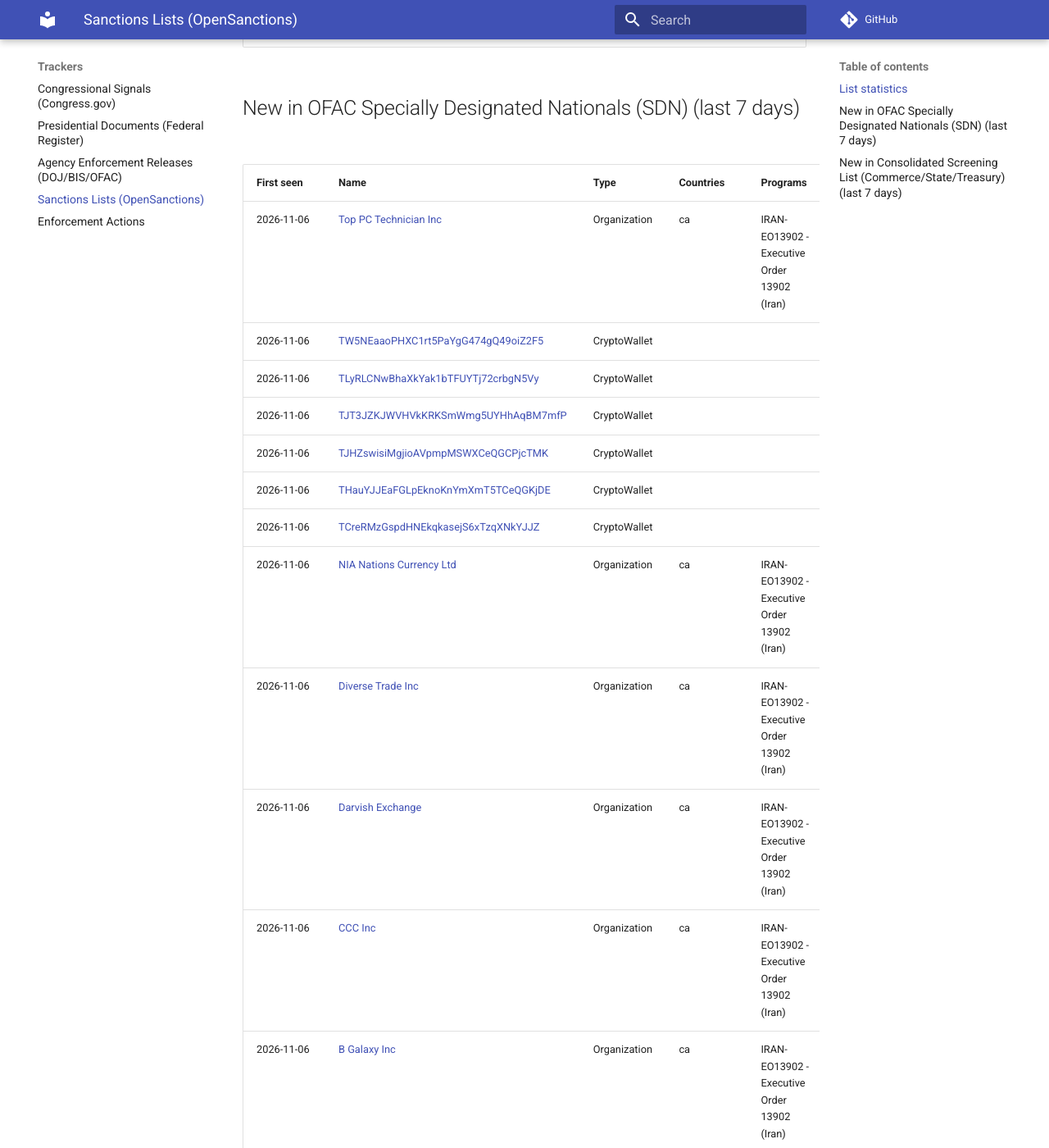
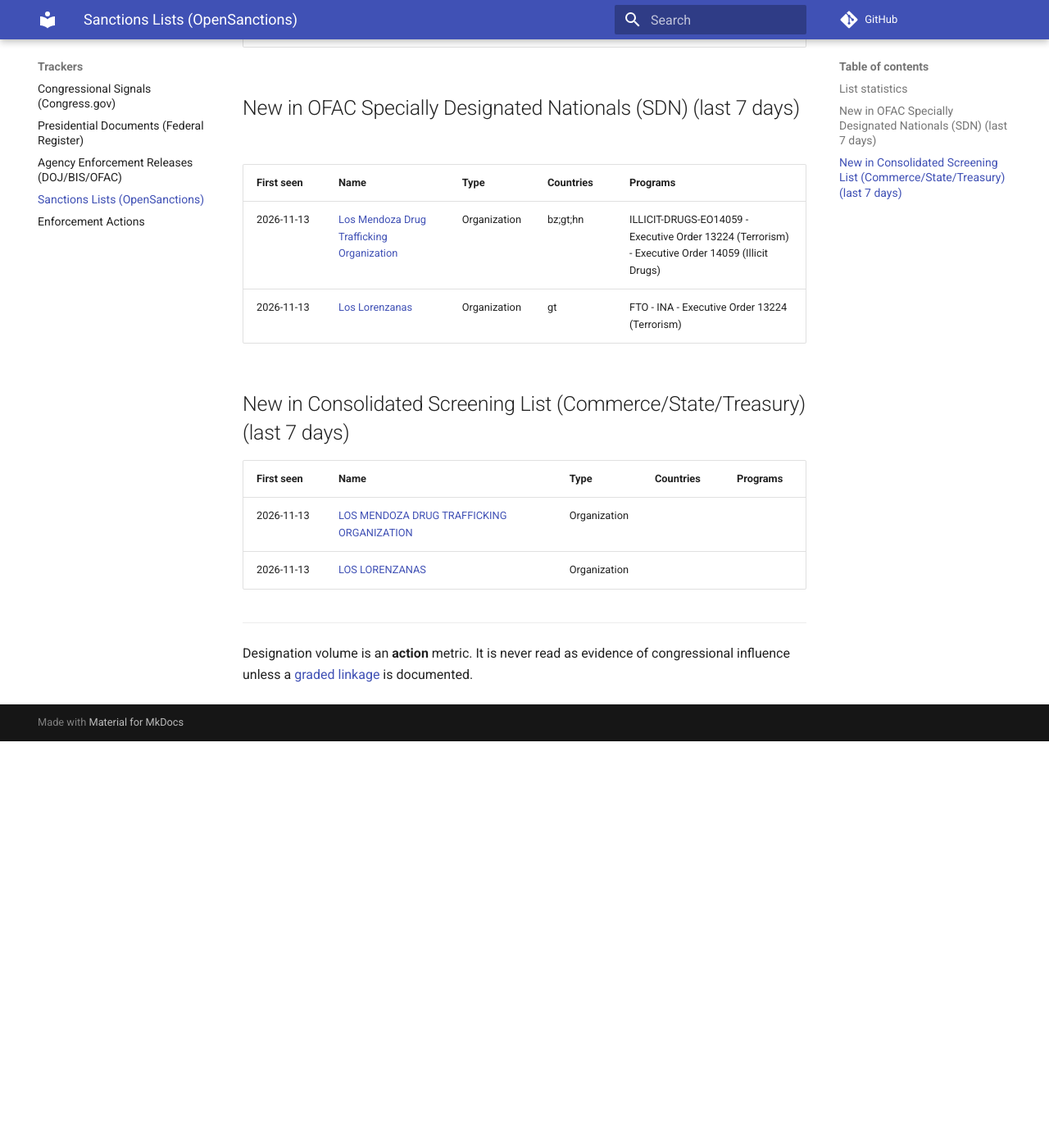
Before and after one commit to felipelago17/Congressional-Influence-Sanctions-Export-Controls, an MkDocs documentation site: the page built from docs/trackers/sanctions-data.md, in a window 1280 px wide and 1400 px high, scrolled down 648 px. Shown: the whole window at 82% size. Built offline with MkDocs 1.6.1 and Material for MkDocs 9.7.7, drawn with Linux system fonts in a browser that asks for light colours; comment, search, counter and statistics services are not loaded; after the commit the page ends 1552 px from its top, so only the background shows below that; some of the changed text lies outside the part shown.

Commit message:
data: sanctions lists 2026-11-14

```diff
--- a/docs/trackers/sanctions-data.md
+++ b/docs/trackers/sanctions-data.md
@@ -1,46 +1,29 @@
 # Sanctions and export-control lists (OpenSanctions)
 
-*Auto-generated 2026-11-13 15:40 UTC. Statistics and new listings from [OpenSanctions](https://www.opensanctions.org/) bulk data (CC BY-NC 4.0), which mirrors the official OFAC and BIS publications. Always verify against the issuing agency before acting. Not legal advice.*
+*Auto-generated 2026-11-14 14:26 UTC. Statistics and new listings from [OpenSanctions](https://www.opensanctions.org/) bulk data (CC BY-NC 4.0), which mirrors the official OFAC and BIS publications. Always verify against the issuing agency before acting. Not legal advice.*
 
 ## List statistics
 
 | List | Entities | Last change | New in last 7 days |
 |---|---|---|---|
-| [OFAC Specially Designated Nationals (SDN)](https://www.opensanctions.org/datasets/us_ofac_sdn/) | 72987 | 2026-11-09 | 14 |
+| [OFAC Specially Designated Nationals (SDN)](https://www.opensanctions.org/datasets/us_ofac_sdn/) | 72994 | 2026-11-13 | 2 |
 | [OFAC Consolidated (non-SDN) List](https://www.opensanctions.org/datasets/us_ofac_cons/) | 2064 | 2026-11-04 | 0 |
 | [BIS Denied Persons List](https://www.opensanctions.org/datasets/us_bis_denied/) | 876 | 2026-11-11 | 0 |
-| [Consolidated Screening List (Commerce/State/Treasury)](https://www.opensanctions.org/datasets/us_trade_csl/) | 30659 | 2026-11-06 | 7 |
+| [Consolidated Screening List (Commerce/State/Treasury)](https://www.opensanctions.org/datasets/us_trade_csl/) | 30659 | 2026-11-13 | 2 |
 
 ## New in OFAC Specially Designated Nationals (SDN) (last 7 days)
 
 | First seen | Name | Type | Countries | Programs |
 |---|---|---|---|---|
-| 2026-11-06 | [Top PC Technician Inc](https://www.opensanctions.org/entities/ofac-59097/) | Organization | ca | IRAN-EO13902 - Executive Order 13902 (Iran) |
-| 2026-11-06 | [TW5NEaaoPHXC1rt5PaYgG474gQ49oiZ2F5](https://www.opensanctions.org/entities/ofac-1d189391c0584843fb88a1f295c2c419dbc06c53/) | CryptoWallet |  |  |
-| 2026-11-06 | [TLyRLCNwBhaXkYak1bTFUYTj72crbgN5Vy](https://www.opensanctions.org/entities/ofac-2eaca34b5b79d8ec3f991eb9b2f7114c0bbaf3ea/) | CryptoWallet |  |  |
-| 2026-11-06 | [TJT3JZKJWVHVkKRKSmWmg5UYHhAqBM7mfP](https://www.opensanctions.org/entities/ofac-4b0c72f61331b648b9ee5aeabd7397959d0f930b/) | CryptoWallet |  |  |
-| 2026-11-06 | [TJHZswisiMgjioAVpmpMSWXCeQGCPjcTMK](https://www.opensanctions.org/entities/ofac-2c73c3d640c471b297acb5a38a936167d96cb6c2/) | CryptoWallet |  |  |
-| 2026-11-06 | [THauYJJEaFGLpEknoKnYmXmT5TCeQGKjDE](https://www.opensanctions.org/entities/ofac-0a2dc1ed9f9b1412218cfd3a29f52c83648678b7/) | CryptoWallet |  |  |
-| 2026-11-06 | [TCreRMzGspdHNEkqkasejS6xTzqXNkYJJZ](https://www.opensanctions.org/entities/ofac-f75ad8ee6ed23cd552ce23141c6bf896230f67cb/) | CryptoWallet |  |  |
-| 2026-11-06 | [NIA Nations Currency Ltd](https://www.opensanctions.org/entities/ofac-59092/) | Organization | ca | IRAN-EO13902 - Executive Order 13902 (Iran) |
-| 2026-11-06 | [Diverse Trade Inc](https://www.opensanctions.org/entities/ofac-59091/) | Organization | ca | IRAN-EO13902 - Executive Order 13902 (Iran) |
-| 2026-11-06 | [Darvish Exchange](https://www.opensanctions.org/entities/ofac-59099/) | Organization | ca | IRAN-EO13902 - Executive Order 13902 (Iran) |
-| 2026-11-06 | [CCC Inc](https://www.opensanctions.org/entities/NK-H2kVLXQVkTzmLQKZhAEtYW/) | Organization | ca | IRAN-EO13902 - Executive Order 13902 (Iran) |
-| 2026-11-06 | [B Galaxy Inc](https://www.opensanctions.org/entities/ofac-59094/) | Organization | ca | IRAN-EO13902 - Executive Order 13902 (Iran) |
-| 2026-11-06 | [2397639 Ontario Ltd](https://www.opensanctions.org/entities/ofac-59095/) | Organization | ca | IRAN-EO13902 - Executive Order 13902 (Iran) |
-| 2026-11-06 | [1380079 BC Ltd](https://www.opensanctions.org/entities/ofac-59096/) | Organization | ca | IRAN-EO13902 - Executive Order 13902 (Iran) |
+| 2026-11-13 | [Los Mendoza Drug Trafficking Organization](https://www.opensanctions.org/entities/ofac-59031/) | Organization | bz;gt;hn | ILLICIT-DRUGS-EO14059 - Executive Order 13224 (Terrorism) - Executive Order 14059 (Illicit Drugs) |
+| 2026-11-13 | [Los Lorenzanas](https://www.opensanctions.org/entities/ofac-59070/) | Organization | gt | FTO - INA - Executive Order 13224 (Terrorism) |
 
 ## New in Consolidated Screening List (Commerce/State/Treasury) (last 7 days)
 
 | First seen | Name | Type | Countries | Programs |
 |---|---|---|---|---|
-| 2026-11-06 | [TOP PC TECHNICIAN INC](https://www.opensanctions.org/entities/ofac-59097/) | Organization |  |  |
-| 2026-11-06 | [NIA NATIONS CURRENCY LTD](https://www.opensanctions.org/entities/ofac-59092/) | Organization |  |  |
-| 2026-11-06 | [DIVERSE TRADE INC](https://www.opensanctions.org/entities/ofac-59091/) | Organization |  |  |
-| 2026-11-06 | [DARVISH EXCHANGE](https://www.opensanctions.org/entities/ofac-59099/) | Organization |  |  |
-| 2026-11-06 | [B GALAXY INC](https://www.opensanctions.org/entities/ofac-59094/) | Organization |  |  |
-| 2026-11-06 | [2397639 ONTARIO LTD](https://www.opensanctions.org/entities/ofac-59095/) | Organization |  |  |
-| 2026-11-06 | [1380079 BC LTD](https://www.opensanctions.org/entities/ofac-59096/) | Organization |  |  |
+| 2026-11-13 | [LOS MENDOZA DRUG TRAFFICKING ORGANIZATION](https://www.opensanctions.org/entities/ofac-59031/) | Organization |  |  |
+| 2026-11-13 | [LOS LORENZANAS](https://www.opensanctions.org/entities/ofac-59070/) | Organization |  |  |
 
 ---
 Designation volume is an **action** metric. It is never read as evidence of congressional influence unless a [graded linkage](../methodology/linkage-grades.md) is documented.
```
Also changed, not shown: 1 other file.
